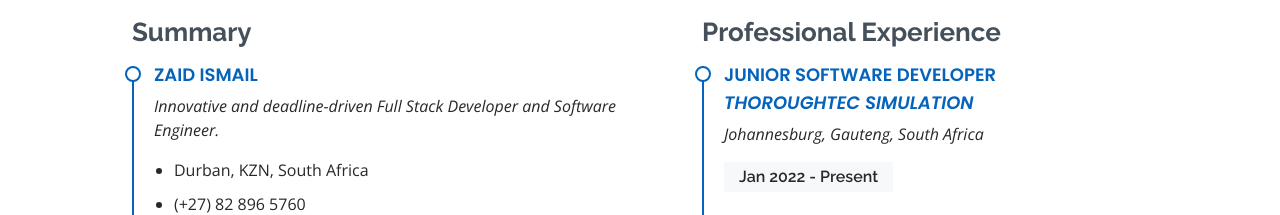
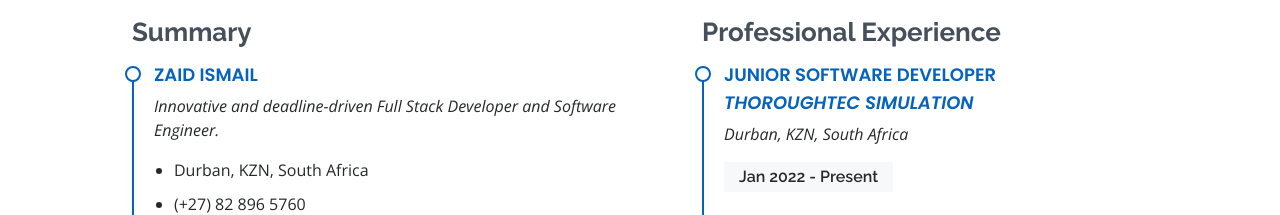
Before and after one commit to zaid-ismail031/zaidismail.co.za, a plain HTML site: page index.html in a window 1280 px wide. Shown: the part 2260-2475 px from the top of the page. Drawn offline with nearby package versions, Linux system fonts and the light colour scheme.

Commit message:
Updated work history location

```diff
--- a/index.html
+++ b/index.html
@@ -339,7 +339,7 @@
             <div class="resume-item">
               <h4>Junior Software Developer</h4>
               <h4><em>ThoroughTec Simulation</em></h4>
-              <p><em>Johannesburg, Gauteng, South Africa</em></p>
+              <p><em>Durban, KZN, South Africa</em></p>
               <h5>Jan 2022 - Present</h5>
             </div>
             <div class="resume-item">
```
